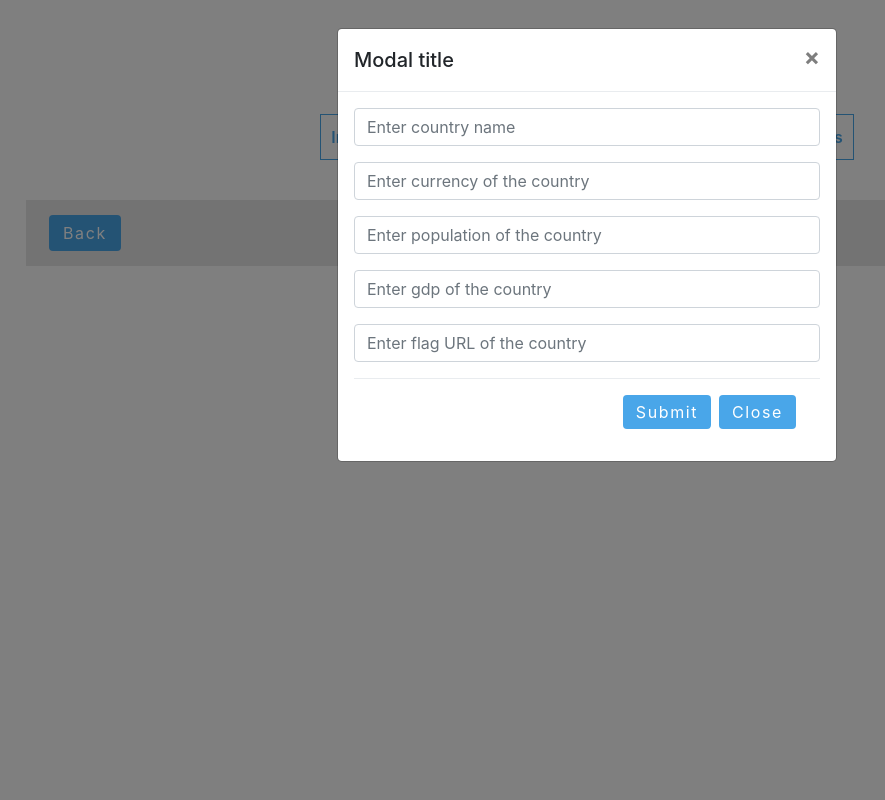
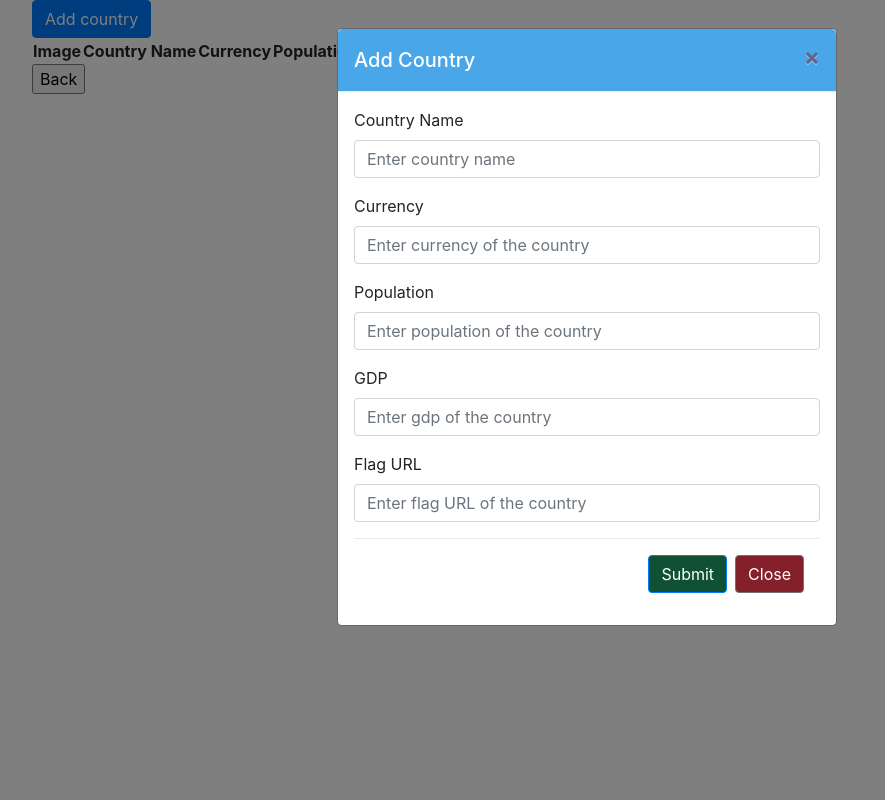
Before and after one commit to kanakabhashitha/cloud-workshop-2, a Flask app: page /country-table in a window 1280 px wide, after a click on "Add country". Shown: the whole page, without its empty margins (53-938 px from the left). Run offline with Flask 2, Linux system fonts and the light colour scheme; data that the repository does not hold is empty; some libraries are stand-ins or nearby versions.

Commit message:
update project

```diff
--- a/main.py
+++ b/main.py
@@ -1,25 +1,19 @@
-from ast import Not
+from ast import Not, Or
 import sys
 import os
 import io
+from webbrowser import get
 
 from flask import Flask, flash, redirect, request, render_template
 from numpy import not_equal
 import pymysql
-# import mysql.connector
-# from mysql.connector.constants import ClientFlag
-# import pandas as pd
 
-db_user = os.environ.get('CLOUD_SQL_USERNAME')
-db_password = os.environ.get('CLOUD_SQL_PASSWORD')
-db_name = os.environ.get('CLOUD_SQL_DATABASE_NAME')
-db_connection_name = os.environ.get('CLOUD_SQL_CONNECTION_NAME')
 
 config = {
     'user': 'kanaka',
     'password': '11225',
     'database': 'work_shop_db',
-    'host': '35.226.133.70',
+    'host': '34.121.108.127',
     'ssl_ca': 'ssl/server-ca.pem',
     'ssl_cert': 'ssl/client-cert.pem',
     'ssl_key': 'ssl/client-key.pem'
@@ -114,35 +108,40 @@ def countryTable():
         gdp = request.form['gdp']
         flag_url = request.form['flag_url']
 
-        with connection:
+        if country_name == '' or currency == '' or population == '' or gdp == '' or flag_url == '':
+            return redirect(request.url)
 
-            sqlStatement = ("CREATE DATABASE IF NOT EXISTS work_shop_db")
-            cur.execute(sqlStatement)
+        else:
 
-            createTable = ("CREATE TABLE IF NOT EXISTS country_table ("
-                           "id INT NOT NULL AUTO_INCREMENT,"
-                           "countryName VARCHAR(100),"
-                           "currency  VARCHAR(50),"
-                           "population VARCHAR(200),"
-                           "gdp VARCHAR(50),"
-                           "flagURI VARCHAR(500),"
-                           "PRIMARY KEY (id))")
+            with connection:
 
-            cur.execute(createTable)
+                sqlStatement = ("CREATE DATABASE IF NOT EXISTS work_shop_db")
+                cur.execute(sqlStatement)
 
-            sqlData = ("INSERT INTO country_table (id, countryName, currency, population, gdp, flagURI) "
-                       "VALUES (%s, %s, %s, %s, %s, %s)")
+                createTable = ("CREATE TABLE IF NOT EXISTS country_table ("
+                               "id INT NOT NULL AUTO_INCREMENT,"
+                               "countryName VARCHAR(100),"
+                               "currency  VARCHAR(50),"
+                               "population VARCHAR(200),"
+                               "gdp VARCHAR(50),"
+                               "flagURI VARCHAR(500),"
+                               "PRIMARY KEY (id))")
 
-            cur.execute(sqlData, (0, country_name, currency,
-                                  population, gdp, flag_url))
-            connection.commit()
+                cur.execute(createTable)
 
-            with cur as cursor:
+                sqlData = ("INSERT INTO country_table (id, countryName, currency, population, gdp, flagURI) "
+                           "VALUES (%s, %s, %s, %s, %s, %s)")
 
-                cursor.execute("select * from country_table")
-                result = cursor.fetchall()
+                cur.execute(sqlData, (0, country_name, currency,
+                                      population, gdp, flag_url))
+                connection.commit()
 
-            cur.close()
+                with cur as cursor:
+
+                    cursor.execute("select * from country_table")
+                    result = cursor.fetchall()
+
+                cur.close()
 
         return render_template('country-table.html', result=result)
 
@@ -162,21 +161,54 @@ def updateTable():
         gdp = request.form['gdp']
         flag_url = request.form['flag_url']
 
-        sqlUpdate = "UPDATE `country_table` SET `countryName` = %s, `currency` = %s, `population` = %s, `gdp` = %s, `flagURI` = %s   WHERE `id` = %s"
+        if id == '' or country_name == '' or currency == '' or population == '' or gdp == '' or flag_url == '':
+            with cur as cursor:
 
-        cur.execute(sqlUpdate, (country_name, currency,
-                                population, gdp, flag_url, id))
-        connection.commit()
+                cursor.execute("select * from country_table")
+                result = cursor.fetchall()
 
-        with cur as cursor:
+            cur.close()
 
-            cursor.execute("select * from country_table")
-            result = cursor.fetchall()
+            return render_template('country-table.html', result=result)
 
-        cur.close()
+        else:
+
+            sqlUpdate = "UPDATE `country_table` SET `countryName` = %s, `currency` = %s, `population` = %s, `gdp` = %s, `flagURI` = %s   WHERE `id` = %s"
+
+            cur.execute(sqlUpdate, (country_name, currency,
+                                    population, gdp, flag_url, id))
+            connection.commit()
+
+            with cur as cursor:
+
+                cursor.execute("select * from country_table")
+                result = cursor.fetchall()
+
+            cur.close()
 
         return render_template('country-table.html', result=result)
 
 
+@app.route('/country-table-delete/<id>/', methods=['GET', 'POST'])
+def deleteTable(id):
+
+    connection = pymysql.connect(**config)
+    cur = connection.cursor()
+
+    sqlDelete = " DELETE FROM `country_table` WHERE `id` = %s"
+
+    cur.execute(sqlDelete, id)
+    connection.commit()
+
+    with cur as cursor:
+
+        cursor.execute("select * from country_table")
+        result = cursor.fetchall()
+
+    cur.close()
+
+    return render_template('country-table.html', result=result)
+
+
 if __name__ == "__main__":
     app.run(debug=True, threaded=True)
--- a/static/style.css
+++ b/static/style.css
@@ -113,8 +113,13 @@
     border-collapse: collapse;
     padding: 10px;
     color: hsl(205, 78%, 60%);;
-    font-weight: 600;
+    font-weight: 700;
   }
+
+  td{
+    font-weight: 400;
+  }
+
 
   table{
     margin-left: auto;
@@ -250,3 +255,20 @@ a{
 .hide{
   display: none;
 }
+
+.add-btn-conternar{
+  margin-top: 40px;
+  margin-bottom: 20px;
+  padding-right:  15px;
+  padding-top: 15px;
+  padding-bottom: 15px;
+  text-align: right;
+  background-color: #e6e6e6;
+}
+
+.country-img{
+  border: 1px solid #ddd;
+  border-radius: 4px;
+  padding: 5px;
+  width: 100px;
+}
--- a/template/country-table.html
+++ b/template/country-table.html
@@ -10,21 +10,23 @@
       integrity="sha384-Gn5384xqQ1aoWXA+058RXPxPg6fy4IWvTNh0E263XmFcJlSAwiGgFAW/dAiS6JXm"
       crossorigin="anonymous"
     />
-    <link rel="stylesheet" href="/static/style.css" />
-    <!-- <link rel="stylesheet" href="/css/style.css" /> -->
+    <!-- <link rel="stylesheet" href="/static/style.css" /> -->
+    <link rel="stylesheet" href="/css/style.css" />
     <title>Country Table</title>
   </head>
   <body>
     <div class="container">
       <!-- Button trigger modal -->
+      <div class="add-btn-conternar">
         <button
           type="button"
           class="btn btn-primary"
           data-toggle="modal"
           data-target="#insertModal"
         >
-        Launch demo modal
+          Add country
         </button>
+      </div>
 
       <table class="table-hover">
         <thead>
@@ -40,7 +42,9 @@
         <tbody>
           {%for value in result%}
           <tr>
-            <td>{{value[5]}}</td>
+            <td>
+              <img class="country-img" src="{{value[5]}}" alt="country-img" />
+            </td>
             <td>{{value[1]}}</td>
             <td>{{value[2]}}</td>
             <td>{{value[3]}}</td>
@@ -51,10 +55,16 @@
                 class="btn"
                 data-toggle="modal"
                 data-target="#editModal{{value[0]}}"
+                style="background-color: #d9e317"
               >
                 Edit
               </a>
-              <button class="btn">Delete</button>
+              <a
+                href="/country-table-delete/{{value[0]}}"
+                class="btn"
+                style="background-color: #842029"
+                >Delete</a
+              >
             </td>
           </tr>
 
@@ -69,13 +79,19 @@
           >
             <div class="modal-dialog" role="document">
               <div class="modal-content">
-                <div class="modal-header">
-                  <h5 class="modal-title" id="exampleModalLabel">Edit</h5>
+                <div
+                  class="modal-header"
+                  style="background-color: hsl(205, 78%, 60%)"
+                >
+                  <h5 class="modal-title text-white" id="exampleModalLabel">
+                    Edit Country
+                  </h5>
                   <button
                     type="button"
                     class="close"
                     data-dismiss="modal"
                     aria-label="Close"
+                    style="color: #842029"
                   >
                     <span aria-hidden="true">&times;</span>
                   </button>
@@ -91,7 +107,8 @@
                       />
                     </div>
 
-                    <div class="form-group">
+                    <div class="form-group text-left">
+                      <label>Country Name</label>
                       <input
                         type="text"
                         class="form-control"
@@ -101,7 +118,8 @@
                       />
                     </div>
 
-                    <div class="form-group">
+                    <div class="form-group text-left">
+                      <label>Currency</label>
                       <input
                         type="text"
                         class="form-control"
@@ -111,7 +129,8 @@
                       />
                     </div>
 
-                    <div class="form-group">
+                    <div class="form-group text-left">
+                      <label>Population</label>
                       <input
                         type="text"
                         class="form-control"
@@ -121,7 +140,8 @@
                       />
                     </div>
 
-                    <div class="form-group">
+                    <div class="form-group text-left">
+                      <label>GDP</label>
                       <input
                         type="text"
                         class="form-control"
@@ -131,7 +151,8 @@
                       />
                     </div>
 
-                    <div class="form-group">
+                    <div class="form-group text-left">
+                      <label>Flag URL</label>
                       <input
                         type="text"
                         class="form-control"
@@ -142,13 +163,18 @@
                     </div>
 
                     <div class="modal-footer">
-                      <button type="submit" class="btn btn-primary">
+                      <button
+                        type="submit"
+                        class="btn btn-primary"
+                        style="background-color: #0f5132"
+                      >
                         Save Changes
                       </button>
                       <button
                         type="button"
                         class="btn btn-secondary"
                         data-dismiss="modal"
+                        style="background-color: #842029"
                       >
                         Close
                       </button>
@@ -179,13 +205,19 @@
     >
       <div class="modal-dialog" role="document">
         <div class="modal-content">
-          <div class="modal-header">
-            <h5 class="modal-title" id="exampleModalLabel">Modal title</h5>
+          <div
+            class="modal-header"
+            style="background-color: hsl(205, 78%, 60%)"
+          >
+            <h5 class="modal-title text-white" id="exampleModalLabel">
+              Add Country
+            </h5>
             <button
               type="button"
               class="close"
               data-dismiss="modal"
               aria-label="Close"
+              style="color: #842029"
             >
               <span aria-hidden="true">&times;</span>
             </button>
@@ -193,6 +225,7 @@
           <div class="modal-body">
             <form action="/country-table" method="post">
               <div class="form-group">
+                <label>Country Name</label>
                 <input
                   type="text"
                   class="form-control"
@@ -202,6 +235,7 @@
               </div>
 
               <div class="form-group">
+                <label>Currency</label>
                 <input
                   type="text"
                   class="form-control"
@@ -211,6 +245,7 @@
               </div>
 
               <div class="form-group">
+                <label>Population</label>
                 <input
                   type="text"
                   class="form-control"
@@ -220,6 +255,7 @@
               </div>
 
               <div class="form-group">
+                <label>GDP</label>
                 <input
                   type="text"
                   class="form-control"
@@ -229,6 +265,7 @@
               </div>
 
               <div class="form-group">
+                <label>Flag URL</label>
                 <input
                   type="text"
                   class="form-control"
@@ -238,11 +275,18 @@
               </div>
 
               <div class="modal-footer">
-                <button type="submit" class="btn btn-primary">Submit</button>
+                <button
+                  type="submit"
+                  class="btn btn-primary"
+                  style="background-color: #0f5132"
+                >
+                  Submit
+                </button>
                 <button
                   type="button"
                   class="btn btn-secondary"
                   data-dismiss="modal"
+                  style="background-color: #842029"
                 >
                   Close
                 </button>
--- a/template/single-row-insert.html
+++ b/template/single-row-insert.html
@@ -4,13 +4,13 @@
     <meta charset="UTF-8" />
     <meta http-equiv="X-UA-Compatible" content="IE=edge" />
     <meta name="viewport" content="width=device-width, initial-scale=1.0" />
-    <link rel="stylesheet" href="/static/style.css" />
-    <!-- <link rel="stylesheet" href="/css/style.css" /> -->
+    <!-- <link rel="stylesheet" href="/static/style.css" /> -->
+    <link rel="stylesheet" href="/css/style.css" />
     <title>single Row Insert</title>
   </head>
   <body>
     <div class="container">
-      <form action="/single-row-insert" method="post">
+      <form action="/single-row-insert" method="post" class="add-btn-conternar">
         <input class="btn" type="submit" value="insert row" />
       </form>
 
```
Also changed, not shown: app.yaml (+0 -9 lines), requirements.txt (+55 -2 lines), template/base.html (deleted, +0 -34 lines). Lines whose indentation alone changed are shown as unchanged.
